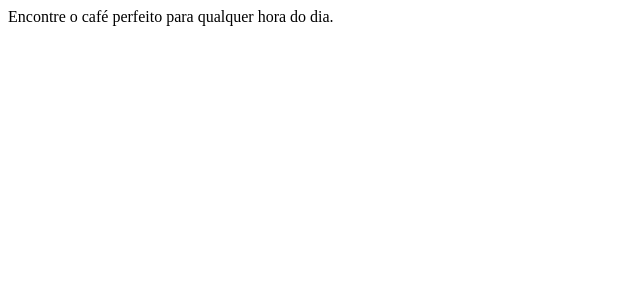
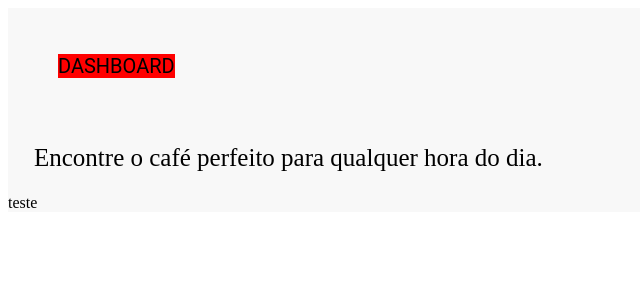
Before and after one commit to hotavio10/Coffee-Delivery, a React (Vite) app: page /home in a window 1280 px wide. Shown: the top 300 px of the page, without its empty margins (0-640 px from the left). Built offline with nearby package versions, Linux system fonts and the light colour scheme.

Commit message:
feat: add update

```diff
--- a/src/pages/Home/index.tsx
+++ b/src/pages/Home/index.tsx
@@ -1,9 +1,23 @@
-import { Container } from "./style"
+import { Container, Header, PageTitle, MainContainer, Tab, TableHeader } from "./style"
 export function Home() {
 
   return(
     <Container >
-      Encontre o café perfeito para qualquer hora do dia.
+      <Header>
+        <PageTitle>
+          <div>DASHBOARD</div>
+        </PageTitle>
+      </Header>
+
+        <MainContainer>
+            <Tab>
+              <TableHeader>
+               <div> Encontre o café perfeito para qualquer hora do dia. </div>
+              </TableHeader>
+            </Tab>
+        </MainContainer>
+
+        <div>teste</div>
     </Container>
   )
 }
--- a/src/pages/Home/style.ts
+++ b/src/pages/Home/style.ts
@@ -1,5 +1,39 @@
  import styled from 'styled-components';
 
-export const Container = styled.div`
+ export const Container = styled.div`
+ background: #f8f8f8;
+`
 
-`;
+export const Header = styled.div`
+ display: flex;
+ align-items: center;
+ justify-content: space-between;
+`
+export const PageTitle = styled.span`
+background: red;
+ color: #000;
+ margin: 46px auto 41px 50px;
+ font-family: Roboto;
+ font-size: 20px;
+ font-weight: 400;
+`
+
+
+export const MainContainer = styled.div`
+  display: grid;
+  grid-template-columns: 2fr 1fr;
+  overflow: auto;
+  max-height: 88vh;
+`
+
+export const Tab = styled.div`
+  display: flex;
+  align-items: center;
+  justify-content: space-between;
+`
+
+export const TableHeader = styled.div`
+  color: #000000;
+  font-size: 25px;
+  margin: 25px auto 22px 26px;
+`
```
